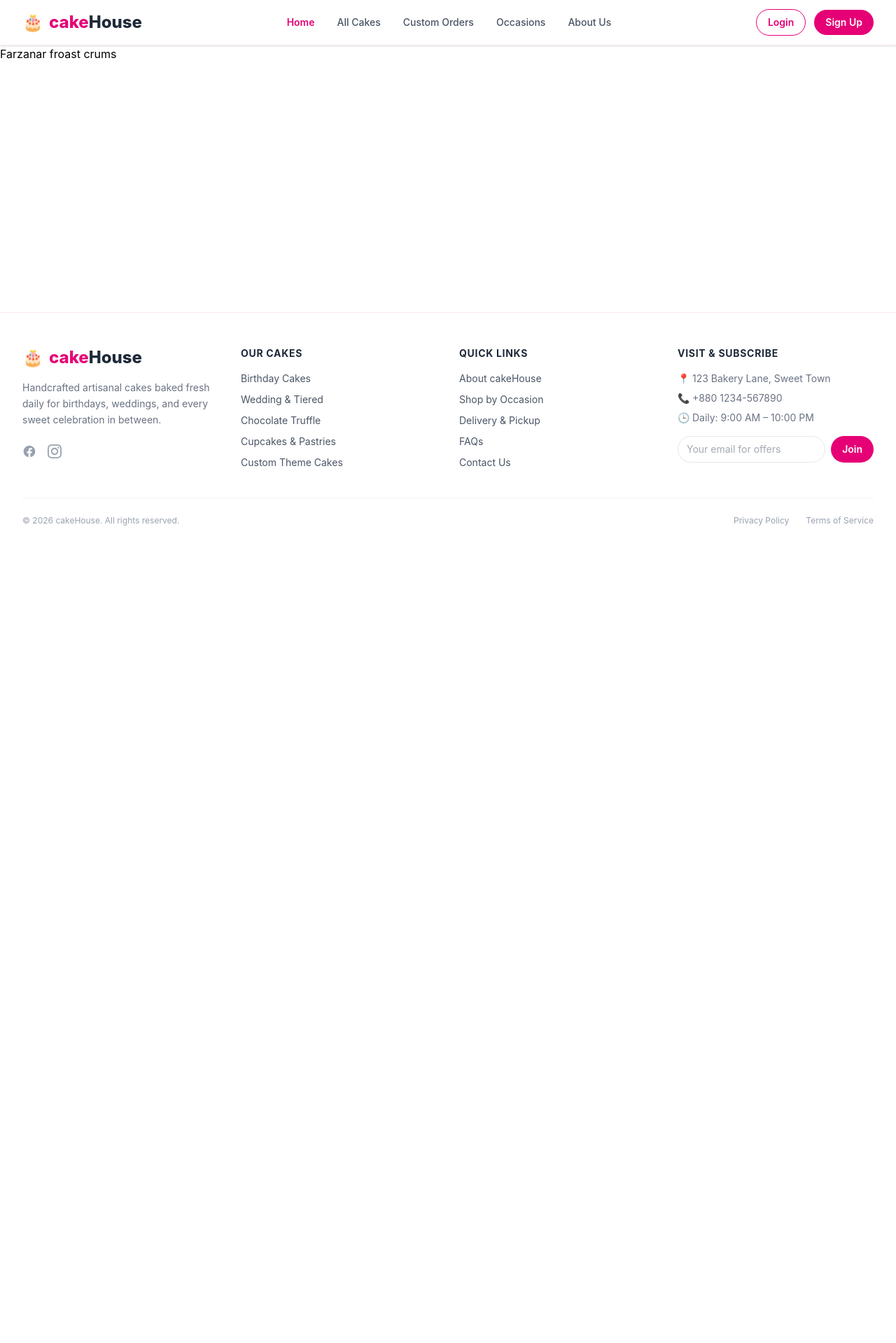
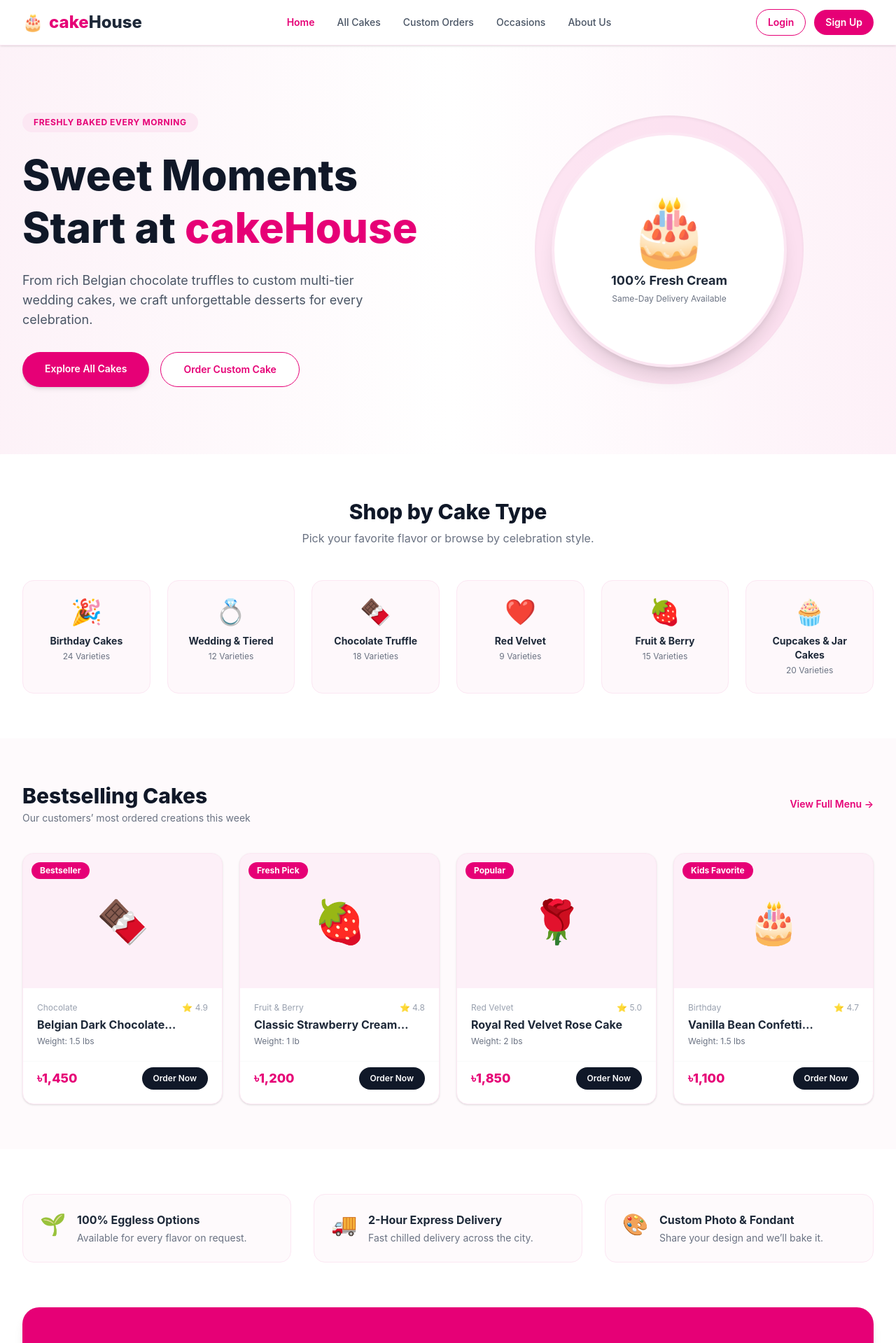
Before and after one commit to Shifath0570/CakeHouse_Client, a Next.js app: page / in a window 1280 px wide. Shown: the top 1919 px of the page at 70% size. Before the commit the page ends 800 px from the top, so only its background shows below. Built offline with nearby package versions, Linux system fonts and the light colour scheme.

Commit message:
main page all component added

```diff
--- a/src/app/page.js
+++ b/src/app/page.js
@@ -1,9 +1,16 @@
 import Image from "next/image";
+import HeroSection from "./components/HeroSection";
+import CategoriesSection from "./components/CategoriesSection";
+import FeaturedCakes from "./components/FeaturedCakes";
+import CustomOrderBanner from "./components/CustomOrderBanner";
 
 export default function Home() {
   return (
     <div>
-      <h2>Farzanar froast crums</h2>
+      <HeroSection />
+      <CategoriesSection />
+      <FeaturedCakes />
+      <CustomOrderBanner />
     </div>
   );
 }
```
